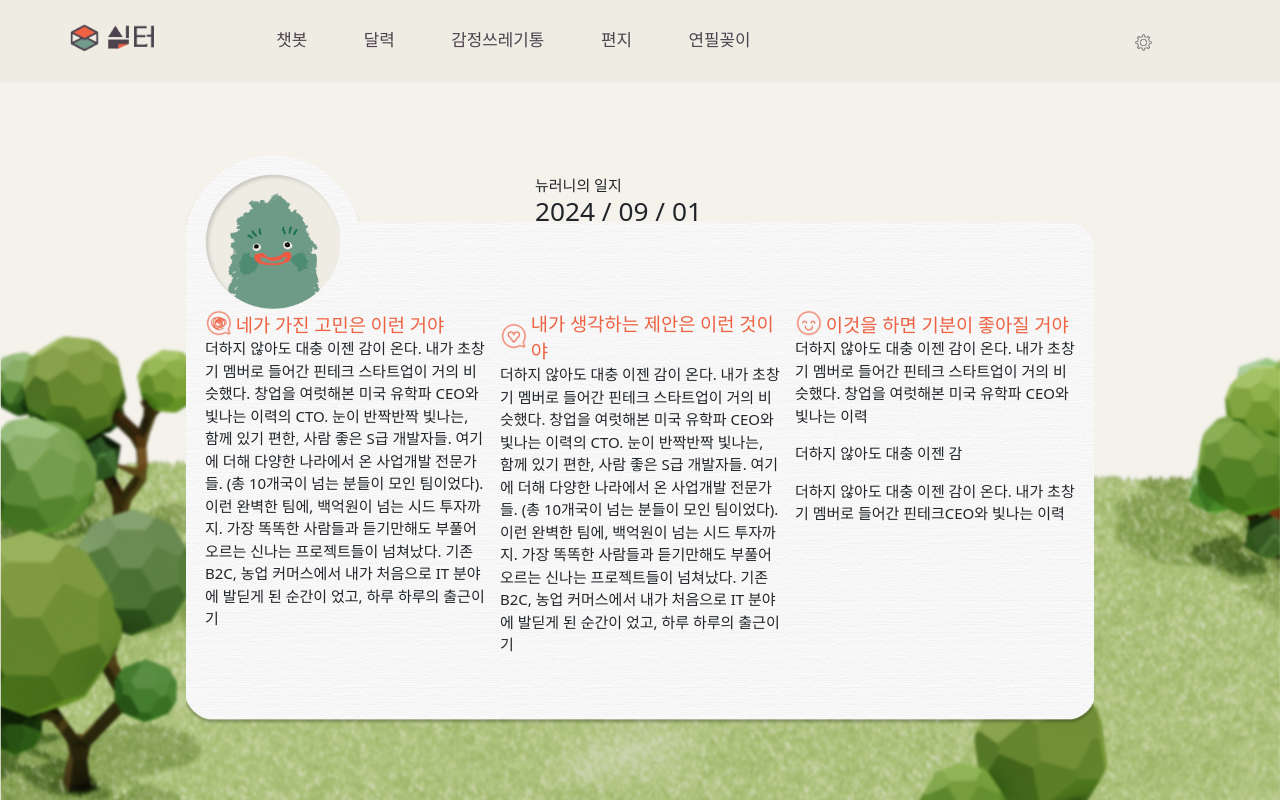
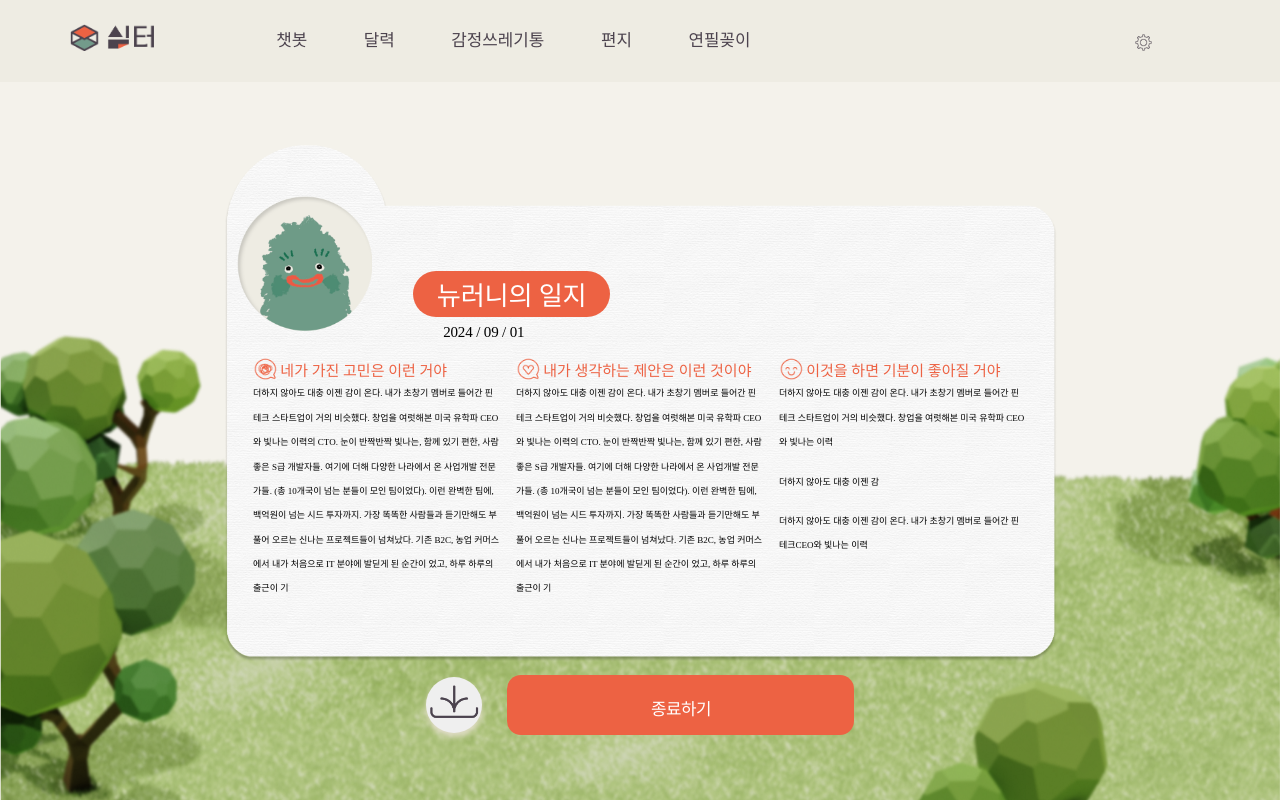
Before and after one commit to git1uv/client, a React (Create React App) app: page /chatbot/result in a window 1280 px wide. Built offline with nearby package versions, Linux system fonts and the light colour scheme.

Commit message:
feat: 다운로드 기능 구현

```diff
--- a/src/components/Chatbot/ChatbotResult/ChatbotResult.jsx
+++ b/src/components/Chatbot/ChatbotResult/ChatbotResult.jsx
@@ -1,7 +1,9 @@
-import React, { useEffect, useState } from 'react'
+import React, { useEffect, useRef, useState } from 'react'
 import * as S from './ChatbotResult.style'
 import Moment from 'moment'
 import { useSelector } from 'react-redux';
+import html2canvas from 'html2canvas';
+import saveAs from 'file-saver';
 
 import Simmaeum from '../../../assets/chatbot/result/Simmaeum.png'
 import Banbani from '../../../assets/chatbot/result/Banbani.png'
@@ -13,14 +15,32 @@ import Icon3 from '../../../assets/chatbot/result/journal3.png'
 
 export default function ChatbotResult() {
   const [chatbot, setChatbot] = useState('');
+  const componentRef = useRef(null);
   const chatResult = useSelector((state) => state.chatResult);
 
   const formatDate = Moment().format('YYYY / MM / DD');
   console.log(formatDate);
 
+  const handleDownload = async () => {
+    if (!componentRef.current) return;
+
+    try {
+        const canvas = await html2canvas(componentRef.current, { scale: 2 });
+        canvas.toBlob((blob) => {
+            if (blob !== null) {
+                saveAs(blob, "Counseling diary.png");
+            }
+        });
+    } catch (error) {
+        console.error("Error converting div to image:", error);
+    }
+
+};
+
+
   let result = localStorage.getItem('result');
+
   useEffect(() => {
-
     if (result === 'Simmaeum')
       setChatbot('심마음');
     else if (result === 'Banbani')
@@ -30,7 +50,7 @@ export default function ChatbotResult() {
   }, [])
   return (
     <S.App>
-      <S.Container>
+      <S.Container ref={componentRef}>
         <S.Top>
           <S.Header>
             <img src={result === 'Simmaeum' ? Simmaeum : result === 'Banbani' ? Banbani : Neuranee} alt="Character" />
@@ -76,6 +96,10 @@ export default function ChatbotResult() {
           </S.ContentBox>
         </S.Bottom>
       </S.Container>
+      <S.BtnBox>
+        <button onClick={handleDownload}></button>
+        <button>종료하기</button>
+      </S.BtnBox>
     </S.App>
   )
 }
--- a/src/components/Chatbot/ChatbotResult/ChatbotResult.style.js
+++ b/src/components/Chatbot/ChatbotResult/ChatbotResult.style.js
@@ -2,6 +2,7 @@ import styled from 'styled-components';
 import theme from '../../../constants/theme'
 import background from '../../../assets/chatbot/result/background.png'
 import paper from '../../../assets/chatbot/result/paper.png'
+import download from '../../../assets/chatbot/result/download.png'
 
 const {ALIGN, RESPONSIVE_SIZE} = theme;
 
@@ -18,34 +19,33 @@ export const App = styled.div`
 `
 export const Container = styled.div`
   background-image: url(${paper});
-  background-size: cover;
+  background-size: contain;
+  background-repeat: no-repeat;
   background-position: center;
+
   width: 80.5625rem;
   height: 49.80088rem;
 
   @media (max-width: 1440px) {
     width: 60.5625rem;
-    height: 38.0625rem;
+    height: 34.5rem;
   }
   @media (max-width: ${RESPONSIVE_SIZE.MOBILE}) {
     width: 30rem;
     height: 50rem;
   }
   border-radius: 20px; // 직사각형 부분의 모서리를 둥글게 설정
-  position: relative;
-  padding: 1.5%;
+  padding: 4%;
 `;
 
 export const Top = styled.div`
     display: flex;
-
+    // height: 35%;
 `
 
 export const Header = styled.div`
   border-radius: 50%; // 원형을 만들기 위해 50%로 설정
-  // position: absolute; // 원을 컨테이너의 상대적 위치에 놓기 위해 사용
-  // top: calc(0% + 25px); // 컨테이너 상단에서 50px 위로 이동
-  // left: calc(0% + 32px); // 컨테이너 왼쪽에서 20px 떨어뜨림
+  width: 20%;
   @media (max-width: ${RESPONSIVE_SIZE.MOBILE}) {
       width: 30rem;
       height: 50rem;
@@ -60,25 +60,65 @@ export const Header = styled.div`
       width: 30rem;
       height: 50rem;
     }
-    flex-shrink: 0;
   }
 `;
 
 export const Name = styled.div` // 000의 일지
-    margin-left: 13rem;
-    div{}
-    h3 {}
+    margin: 5rem 0 0 1rem;
+    div {
+      ${ALIGN.COLUMN_CENTER};
+      width: 13.125rem;
+      height: 3.0625rem;
+      border-radius: 3.8125rem;
+      background: #ED6243;
+
+      color: #FFF;
+      font-family: SeoulHangang;
+      font-size: 1.75rem;
+      font-style: normal;
+      font-weight: 400;
+      line-height: normal;
+      letter-spacing: -0.0175rem;
+    }
+    h3 {
+      margin-top: 0.5rem;
+      margin-left: 2rem;
+      color: #000;
+      font-family: SeoulHangang;
+      font-size: 1rem;
+      font-style: normal;
+      font-weight: 400;
+      line-height: normal;
+      letter-spacing: -0.01rem;
+    }
 `
 
 export const Bottom = styled.div`
   display: grid;
   grid-template-columns: repeat(3, 1fr); /* 3개의 동일한 열 */
   gap: 1rem;
-
+  width: 100%;
+  height: 60%;
+  padding: 0 2%;
+  margin-top: 1%;
 `;
 
 export const ContentBox = styled.div`
-  div {}
+  width: 100%;
+  color: #000;
+  font-family: Pretendard;
+  font-size: 1.125rem;
+  @media (max-width: 1440px) {
+    font-size: 0.6rem;
+  }
+  @media (max-width: ${RESPONSIVE_SIZE.MOBILE}) {
+    font-size: 0.75rem;
+  }
+  font-style: normal;
+  font-weight: 300;
+  line-height: 1.625rem; /* 144.444% */
+  div {
+  }
 `
 
 export const Title = styled.div`
@@ -86,7 +126,6 @@ export const Title = styled.div`
   width: 100%;
   img {
     width: 10%;
-
     }
   h2 {
     width: 90%;
@@ -94,6 +133,12 @@ export const Title = styled.div`
     color: #ED6243;
     font-family: Pretendard;
     font-size: 1.25rem;
+    @media (max-width: 1440px) {
+      font-size: 1rem;
+    }
+    @media (max-width: ${RESPONSIVE_SIZE.MOBILE}) {
+      font-size: 0.75rem;
+    }
     font-style: normal;
     font-weight: 300;
     line-height: normal;
@@ -101,8 +146,39 @@ export const Title = styled.div`
 `
 
 export const BtnBox = styled.div`
-    button {
-    &:first-child {}
-    $:last-child {}
+  ${ALIGN.ROW_CENTER};
+  width: 100%;
+  gap: 2%;
+  margin-top: 1%;
+  button {
+    &:first-child {
+      background-image: url(${download});
+      background-size: cover;
+      background-position: center;
+      width: 3.75rem;
+      height: 3.75rem;
+
+      box-shadow: 0px 4px 6px #E3DECB;
+      border: none;
+      border-radius: 50%;
     }
+    &:last-child {
+      ${ALIGN.COLUMN_CENTER};
+      width: 23.125rem;
+      padding: 1.3125rem 0rem 1.0625rem 0rem;
+
+      border-radius: 0.9375rem;
+      border: none;
+      background: #ED6243;
+
+      color: #FFF;
+      text-align: center;
+      font-family: Pretendard;
+      font-size: 1.125rem;
+      font-style: normal;
+      font-weight: 500;
+      line-height: normal;
+      letter-spacing: -0.03375rem;
+    }
+  }
 `
```
Also changed, not shown: src/assets/chatbot/result/download.png (added). Lines whose indentation alone changed are shown as unchanged.
